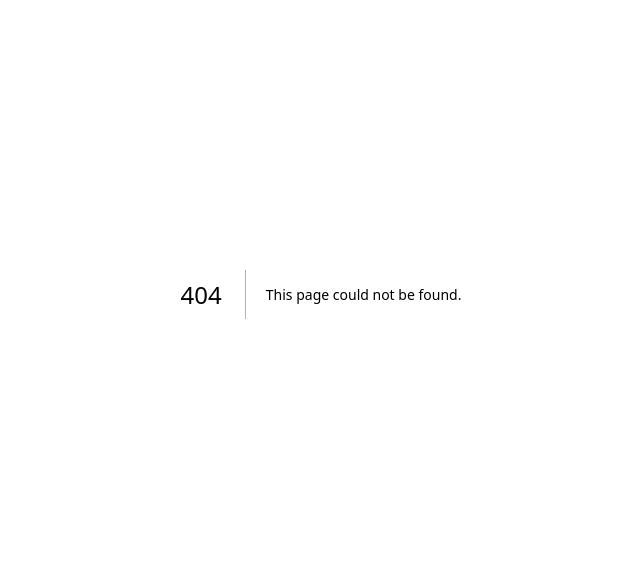
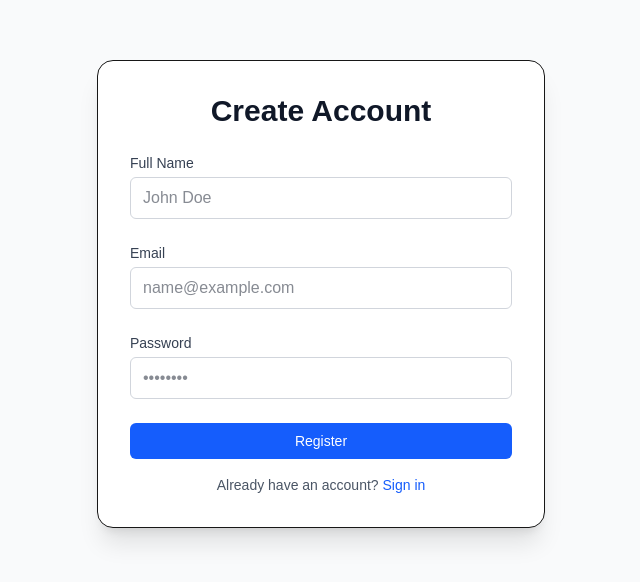
Before and after one commit to Phuong-MT/CareFlow, a Next.js app in the folder client/: page /register in a window 1280 px wide. Before the commit this address had no page. Shown: the part 106-688 px from the top of the page, without its empty margins (319-959 px from the left). Built offline with nearby package versions, Linux system fonts and the light colour scheme.

Commit message:
register page

```diff
--- /dev/null
+++ b/client/src/app/register/page.tsx
@@ -0,0 +1,108 @@
+"use client";
+
+import { useForm } from "react-hook-form";
+import { z } from "zod";
+import { zodResolver } from "@hookform/resolvers/zod";
+import { useState } from "react";
+import { useRouter } from "next/navigation";
+import Input from "@/component/ui/Input";
+import Button from "@/component/ui/Button";
+import Link from "next/link";
+
+const registerSchema = z.object({
+  name: z.string().min(2, "Tên ít nhất 2 ký tự"),
+  email: z.string().email("Email không hợp lệ"),
+  password: z
+    .string()
+    .min(6, "Mật khẩu ít nhất 6 ký tự")
+    .regex(/[a-zA-Z]/, "Mật khẩu phải chứa ít nhất một chữ cái")
+    .regex(/[0-9]/, "Mật khẩu phải chứa ít nhất một số.")
+    .regex(/[^a-zA-Z0-9]/, "Mật khẩu phải chứa ít nhất 1 ký tự đặc biệt"),
+});
+
+type RegisterFormData = z.infer<typeof registerSchema>;
+
+export default function RegisterPage() {
+  const [loading, setLoading] = useState(false);
+  const router = useRouter();
+
+  const {
+    register,
+    handleSubmit,
+    formState: { errors },
+  } = useForm<RegisterFormData>({
+    resolver: zodResolver(registerSchema),
+  });
+
+  const onSubmit = async (data: RegisterFormData) => {
+    setLoading(true);
+    console.log(data)
+    try {
+      const response = await fetch("/api/auth/register", {
+        method: "POST",
+        headers: { "Content-Type": "application/json" },
+        body: JSON.stringify(data),
+      });
+
+      if (!response.ok) {
+        throw new Error("Registration failed");
+      }
+
+      router.push("/dashboard");
+    } catch (error) {
+      console.error(error);
+    } finally {
+      setLoading(false);
+    }
+  };
+
+  return (
+    <div className="flex items-center justify-center min-h-screen bg-gray-50">
+      <div className="w-full max-w-md bg-white p-8 rounded-2xl shadow-xl border">
+        <h1 className="text-3xl font-bold text-gray-900 text-center mb-6">
+          Create Account
+        </h1>
+
+        <form onSubmit={handleSubmit(onSubmit)} className="space-y-6">
+          {/* Name */}
+          <Input
+            label="Full Name"
+            {...register("name")}
+            error={errors.name?.message}
+            placeholder="John Doe"
+          />
+
+          {/* Email */}
+          <Input
+            label="Email"
+            type="email"
+            {...register("email")}
+            error={errors.email?.message}
+            placeholder="name@example.com"
+          />
+
+          {/* Password */}
+          <Input
+            label="Password"
+            type="password"
+            {...register("password")}
+            error={errors.password?.message}
+            placeholder="••••••••"
+          />
+
+          {/* Submit Button */}
+          <Button type="submit" isLoading={loading} className="w-full">
+            Register
+          </Button>
+        </form>
+
+        <p className="mt-4 text-center text-sm text-gray-600">
+          Already have an account?{" "}
+          <Link href="/login" className="text-blue-600 hover:text-blue-800">
+            Sign in
+          </Link>
+        </p>
+      </div>
+    </div>
+  );
+}
--- a/client/src/component/ui/Input.tsx
+++ b/client/src/component/ui/Input.tsx
@@ -15,7 +15,7 @@ const Input = forwardRef<HTMLInputElement, InputProps>(
           </label>
         )}
         <input
-          className={`w-full px-3 py-2 border border-gray-300 rounded-md focus:outline-none focus:ring-2 focus:ring-blue-500 focus:border-transparent ${
+          className={`w-full px-3 py-2 text-gray-900 border border-gray-300 rounded-md focus:outline-none focus:ring-2 focus:ring-blue-500 focus:border-transparent ${
             error ? 'border-red-500' : ''
           } ${className || ''}`}
           ref={ref}
```
